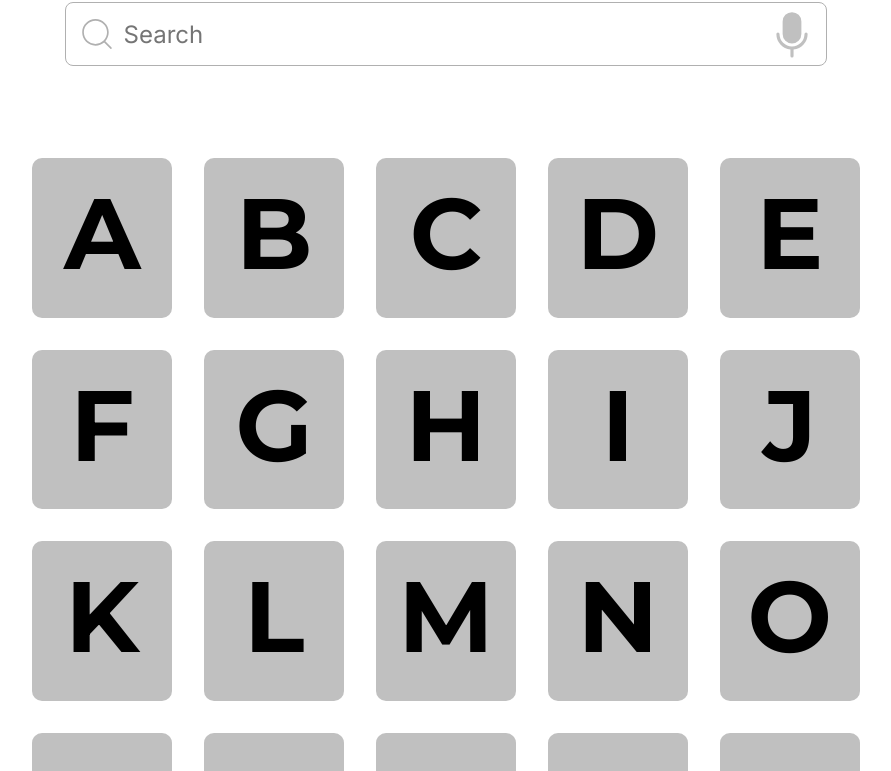
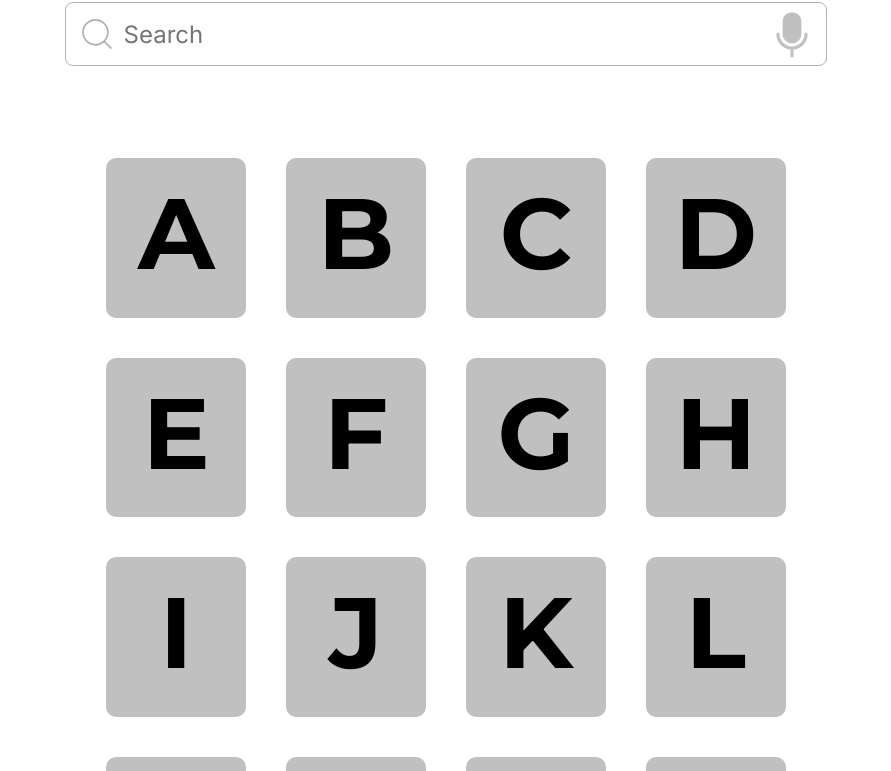
Before and after one commit to Lovepreet-G/iPOTS, a React (Vite) app in the folder iAccess/: page /medicalcondits in a window 1280 px wide. Shown: the part 787-1558 px from the top of the page, without its empty margins (194-1085 px from the left). Built offline with nearby package versions, Linux system fonts and the light colour scheme.

Commit message:
changed css flex to grid to align items to figma standards

```diff
--- a/iAccess/package.json
+++ b/iAccess/package.json
@@ -10,6 +10,7 @@
     "preview": "vite preview"
   },
   "dependencies": {
+    "axios": "^1.7.2",
     "bootstrap": "^5.3.3",
     "react": "^18.3.1",
     "react-bootstrap": "^2.10.4",
--- a/iAccess/src/styles/accessmenu.css
+++ b/iAccess/src/styles/accessmenu.css
@@ -75,10 +75,8 @@
 .categories-container {
   margin-top: 3.75rem;
   width: 38rem;
-  display: flex;
-  flex-direction: row;
-  align-items: center;
-  flex-wrap: wrap;
+  display: grid;
+  grid-template-columns: repeat(3, 1fr);
   justify-content: center;
 }
 
--- a/iAccess/src/styles/medicalcondits.css
+++ b/iAccess/src/styles/medicalcondits.css
@@ -79,12 +79,11 @@
 
 .letters-container {
   margin-top: 3.75rem;
-  width: 56.25rem; /* Had I use the Figma width, the screen would */
-  height: 90.321rem; /* have been 2x2, instead of the 4x4 in the */
-  display: flex; /* design on the Figma. */
-  flex-direction: row;
-  align-items: center;
-  flex-wrap: wrap;
+  width: 53rem; /* Had I use the Figma width, the screen would */
+  height: 79rem; /* have been 2x2, instead of the 4x4 in the */
+  display: grid; /* design on the Figma. */
+  grid-template-columns: repeat(4, 0.01fr);
+  grid-gap: 0.5rem;
   justify-content: center;
 }
 
```
Also changed, not shown: iAccess/src/pages/medicalcondits.jsx (+4 -4 lines), 1 other file (tests, documents, lock files or other folders).
